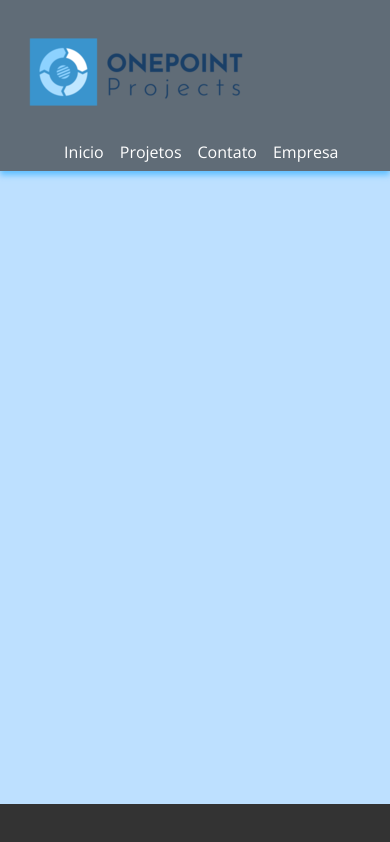
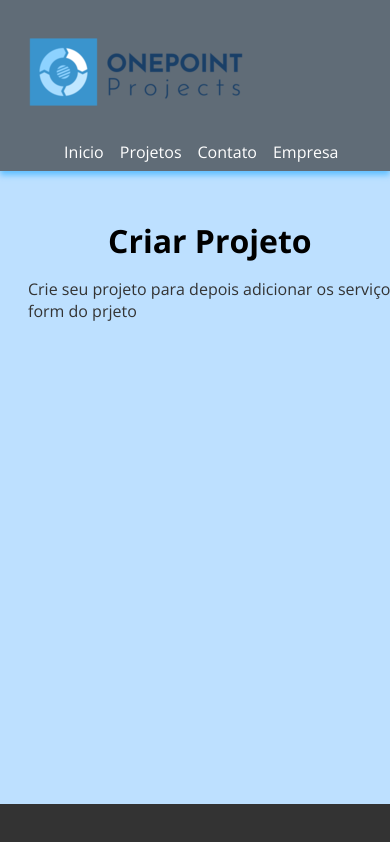
Before and after one commit to Pablo-Sousa02/One-Point-Projects, a JavaScript app: page /newproject in a window 390 px wide. Built offline with nearby package versions, Linux system fonts and the light colour scheme; the HTML template or start-up script is replaced by a standard one.

Commit message:
responsividade adicionada

```diff
--- a/src/components/pages/NewProject.module.css
+++ b/src/components/pages/NewProject.module.css
@@ -9,3 +9,31 @@
 .newproject_container p{
     color: #333;
 }
+
+
+
+
+
+
+
+
+@media (max-width: 480px) {
+    /* Para dispositivos móveis */
+    .newproject_container{
+        width: 100%;
+        margin: 0 auto;
+        padding: 3em;
+    }
+    .newproject_container h1{
+        margin-bottom: 0.5em;
+        margin-left: 60px;
+    }
+    .newproject_container p{
+        color: #333;
+        display: flex;
+        position: relative;
+        right: 20px;
+    }
+
+
+}
```
